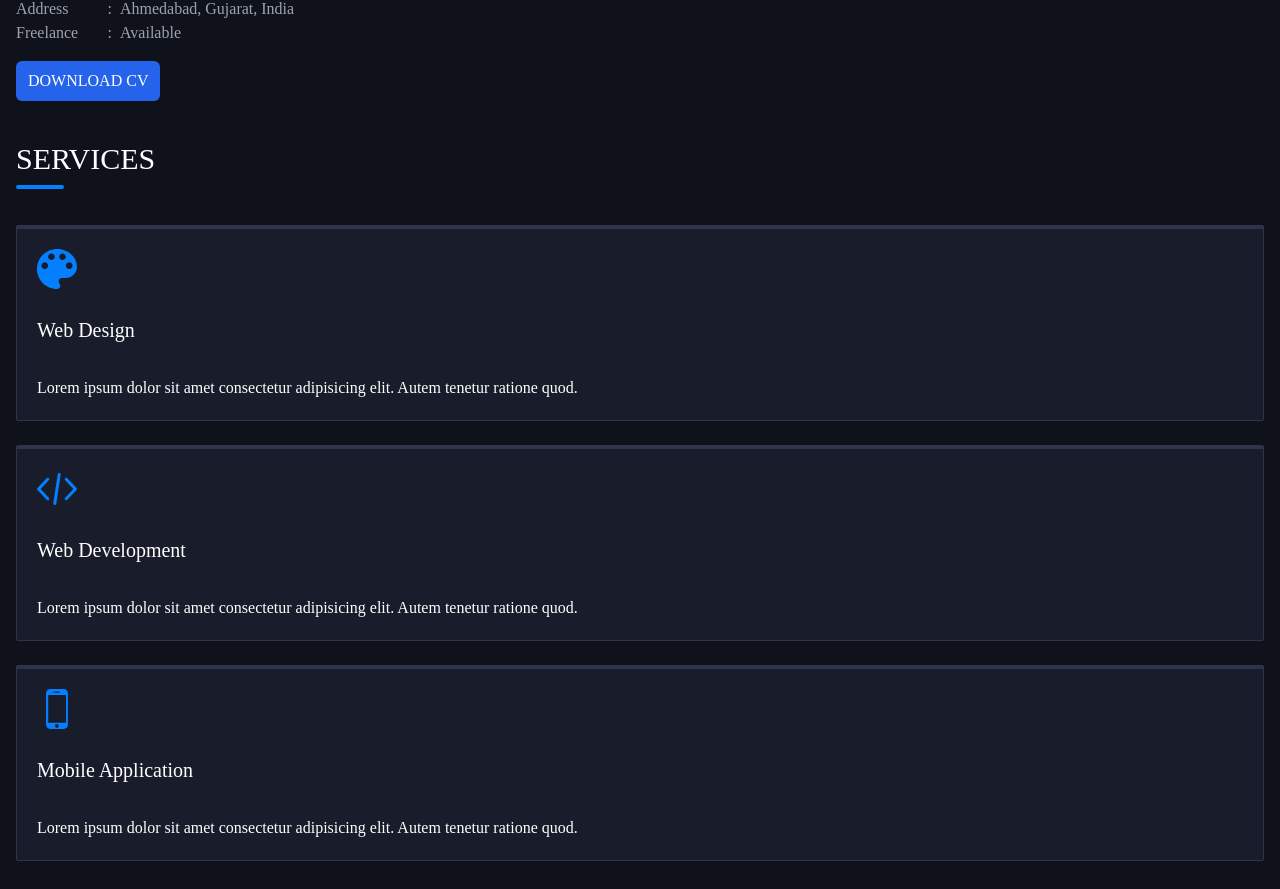
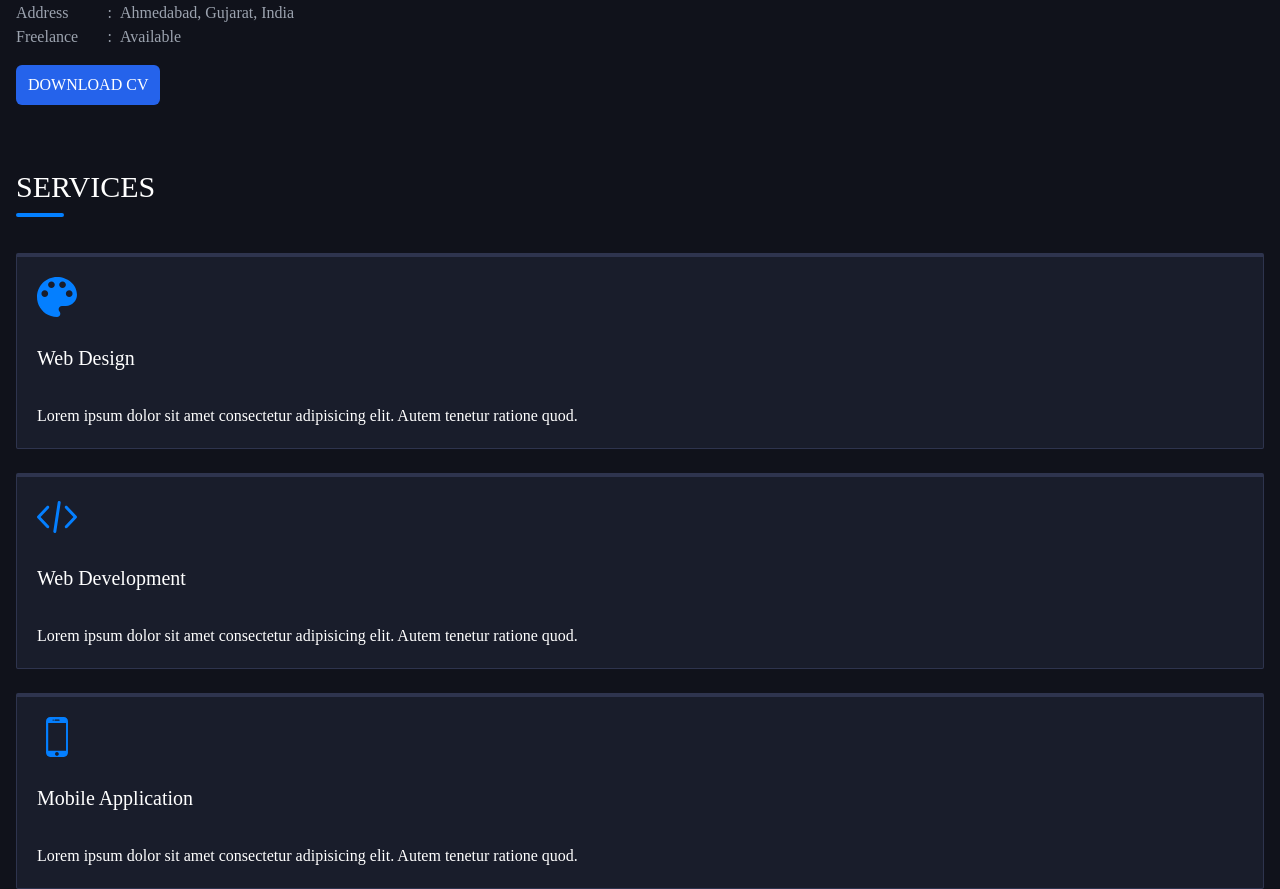
Before and after one commit to lucifer2355/portfolio-2, a Next.js app: page /about in a window 1280 px wide. Shown: the part 711-1600 px from the top of the page. Before the commit the page ends 1572 px from the top, so only its background shows below. Built offline with nearby package versions, Linux system fonts and the light colour scheme; what tailwindcss-pseudo-elements would draw is missing.

Commit message:
add some top margin to title component

```diff
--- a/components/Title.jsx
+++ b/components/Title.jsx
@@ -2,7 +2,7 @@ import React from "react";
 
 const Title = ({ title }) => {
   return (
-    <div>
+    <div className='mt-16'>
       <h1 className='text-3xl'>{title}</h1>
       <div className='mt-2 before:rounded-sm after:rounded-sm before:active:bg-[rgba(3,127,255,.3)] before:active:empty-content before:absolute before:left-4 before:h-1 before:w-28 block rounded-sm after:empty-content after:absolute after:left-4 after:w-12 after:h-1 after:bg-[#037fff]'></div>
     </div>
--- a/pages/about.jsx
+++ b/pages/about.jsx
@@ -10,7 +10,7 @@ const About = () => {
   return (
     <>
       <MobileDrawer />
-      <div className='pl-4 pr-4 pt-16'>
+      <div className='pl-4 pr-4 pt-1'>
         <Title title='ABOUT ME' />
 
         <div
@@ -56,10 +56,8 @@ const About = () => {
           </button>
         </div>
 
-        <div className='mt-10'>
-          <Title title='SERVICES' />
-          <Card />
-        </div>
+        <Title title='SERVICES' />
+        <Card />
       </div>
     </>
   );
--- a/pages/resume.jsx
+++ b/pages/resume.jsx
@@ -8,10 +8,10 @@ const Resume = () => {
   return (
     <>
       <MobileDrawer />
-      <div className='pl-4 pr-4 pt-16'>
+      <div className='pl-4 pr-4 pt-1'>
         <Title title='MY SKILL' />
-
         <Skills />
+        <Title title='RESUME' />
       </div>
     </>
   );
```
